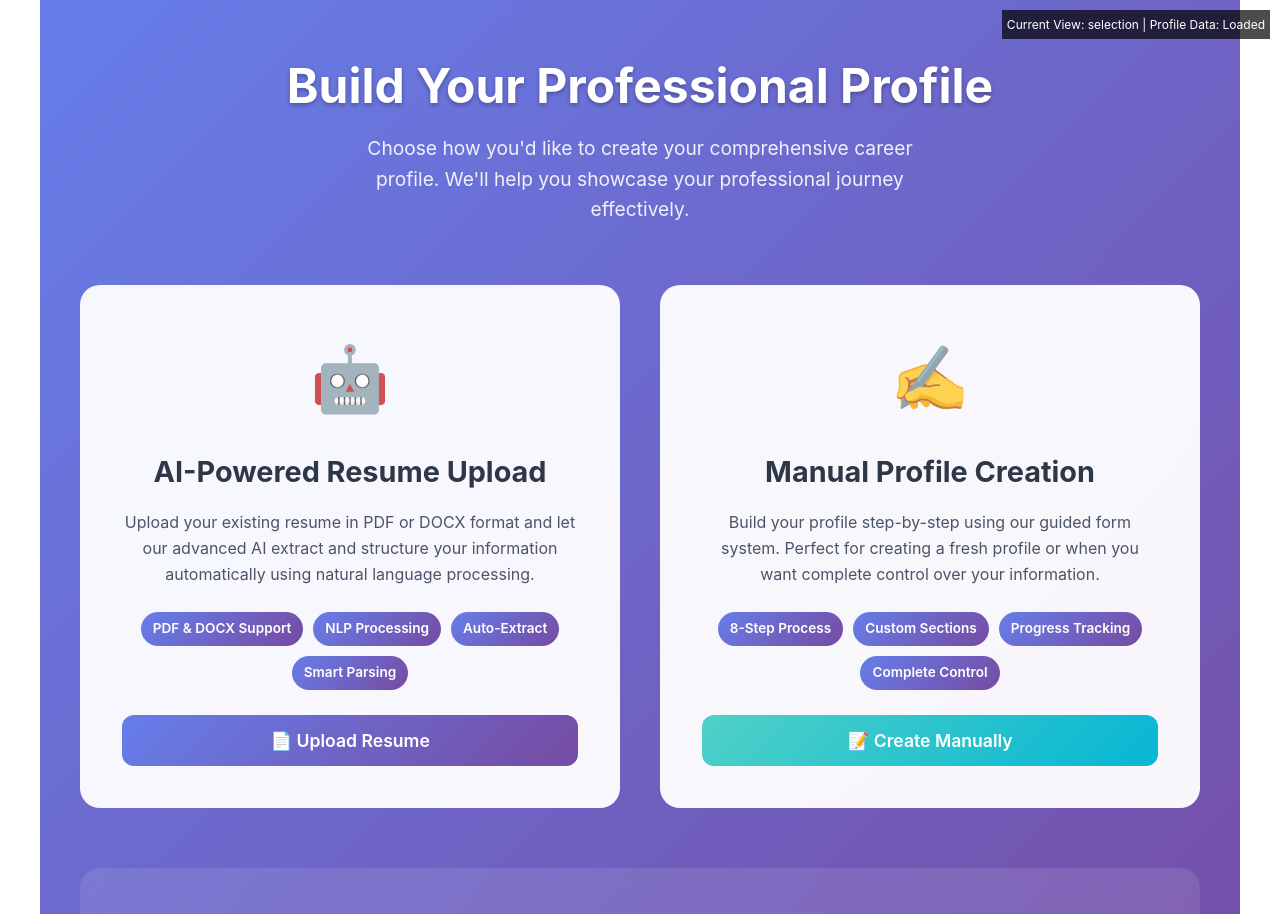
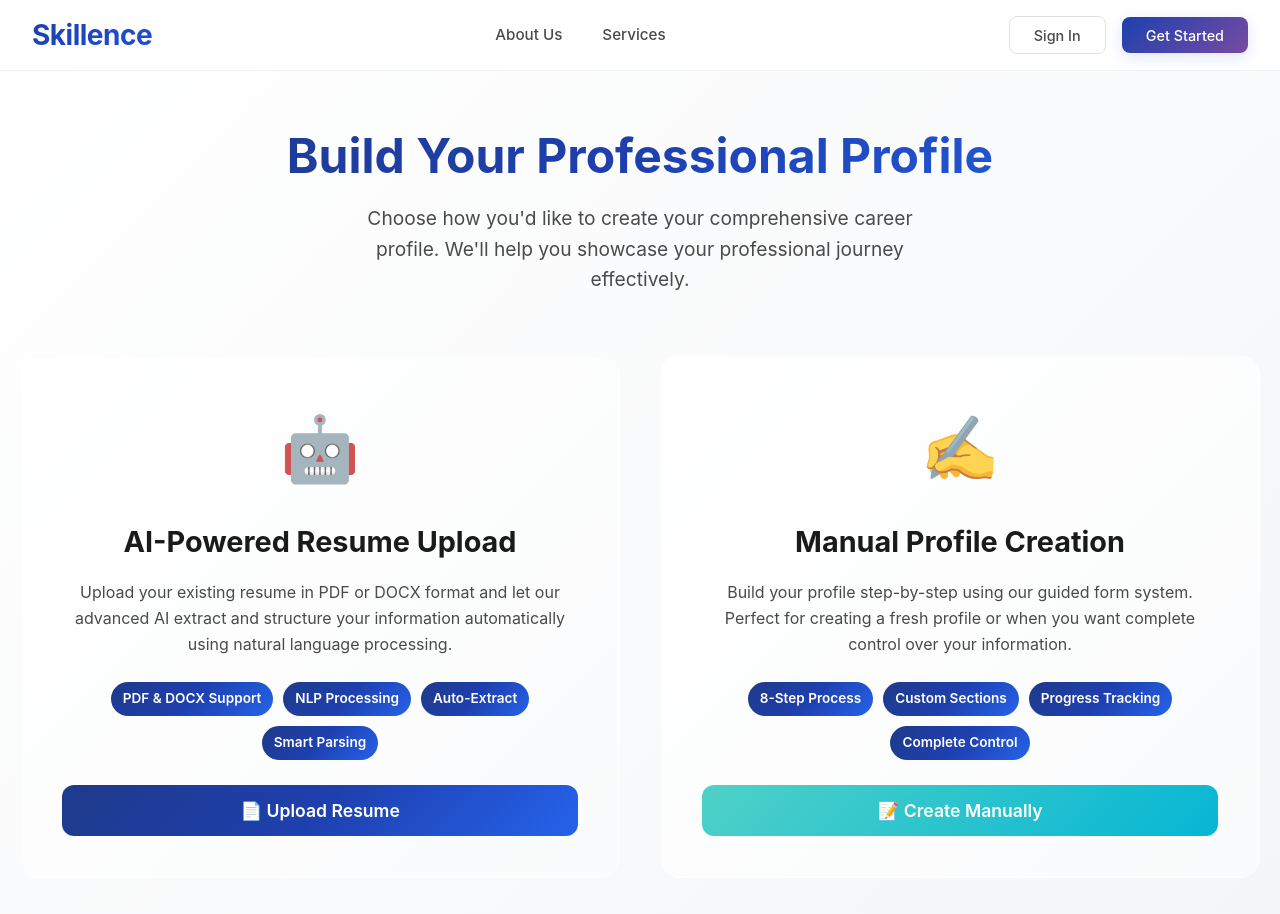
Before and after one commit to SolarisXD/Skillence, a React (Vite) app in the folder frontend/: page /dashboard/resume in a window 1280 px wide. Shown: the top 914 px of the page. Built offline with nearby package versions, Linux system fonts and the light colour scheme.

Commit message:
Fixed Dashboard

```diff
--- a/frontend/src/components/AuthModal.jsx
+++ b/frontend/src/components/AuthModal.jsx
@@ -53,7 +53,7 @@ const AuthModal = ({ isOpen, onClose, mode, onSwitchMode }) => {
           localStorage.setItem('userId', data.user_id);
           localStorage.setItem('user', JSON.stringify({ email: formData.email, name: formData.name }));
           onClose();
-          navigate('/dashboard/resume'); // Navigate to resume dashboard
+          // Stay on landing page after signup
         } else {
           const errorData = await response.json();
           setError(errorData.detail || 'Registration failed');
@@ -76,7 +76,7 @@ const AuthModal = ({ isOpen, onClose, mode, onSwitchMode }) => {
           localStorage.setItem('userId', data.user_id);
           localStorage.setItem('user', JSON.stringify({ email: formData.email }));
           onClose();
-          navigate('/dashboard/resume'); // Navigate to resume dashboard
+          // Stay on landing page after login
         } else {
           const errorData = await response.json();
           setError(errorData.detail || 'Login failed');
--- a/frontend/src/components/Dashboard/ResumeDashboard.css
+++ b/frontend/src/components/Dashboard/ResumeDashboard.css
@@ -1,12 +1,14 @@
 /* ProfileBuilder - Comprehensive Career Profile Creation System */
+/* Using consistent styling with landing page */
 
 .profile-builder-container {
-  max-width: 1200px;
-  margin: 0 auto;
-  padding: 20px;
+  width: 100%;
   min-height: 100vh;
-  background: linear-gradient(135deg, #667eea 0%, #764ba2 100%);
+  padding: 90px 0 20px 0; /* Top padding to account for fixed navbar, no side padding for full width */
+  background: var(--primary-gradient);
   font-family: 'Inter', 'Segoe UI', Tahoma, Geneva, Verdana, sans-serif;
+  color: var(--text-primary);
+  transition: var(--transition-base);
 }
 
 /* ==================== PROFILE SELECTION ==================== */
@@ -14,6 +16,8 @@
 .profile-selection-container {
   text-align: center;
   padding: 40px 20px;
+  max-width: 1400px; /* Increased max-width for better use of space */
+  margin: 0 auto;
 }
 
 .profile-header {
@@ -23,14 +27,17 @@
 .profile-header h1 {
   font-size: 3rem;
   font-weight: 700;
-  color: white;
+  color: var(--text-primary);
   margin-bottom: 20px;
-  text-shadow: 0 2px 4px rgba(0, 0, 0, 0.3);
+  background: var(--accent-gradient);
+  -webkit-background-clip: text;
+  -webkit-text-fill-color: transparent;
+  background-clip: text;
 }
 
 .profile-header p {
   font-size: 1.2rem;
-  color: rgba(255, 255, 255, 0.9);
+  color: var(--text-secondary);
   max-width: 600px;
   margin: 0 auto;
 }
@@ -43,7 +50,7 @@
 }
 
 .profile-option {
-  background: rgba(255, 255, 255, 0.95);
+  background: var(--card-gradient);
   backdrop-filter: blur(10px);
   border-radius: 20px;
   padding: 40px;
@@ -59,9 +66,9 @@
 
 .profile-option:hover {
   transform: translateY(-10px);
-  box-shadow: 0 20px 40px rgba(0, 0, 0, 0.2);
-  border-color: #667eea;
-  background: rgba(255, 255, 255, 1);
+  box-shadow: var(--shadow-hover);
+  border-color: var(--accent-color);
+  background: var(--bg-primary);
 }
 
 .option-icon {
@@ -73,13 +80,13 @@
 .profile-option h3 {
   font-size: 1.8rem;
   font-weight: 700;
-  color: #2d3748;
+  color: var(--text-primary);
   margin-bottom: 15px;
 }
 
 .profile-option p {
   font-size: 1rem;
-  color: #4a5568;
+  color: var(--text-secondary);
   line-height: 1.6;
   margin-bottom: 25px;
   flex-grow: 1;
@@ -94,7 +101,7 @@
 }
 
 .option-features span {
-  background: linear-gradient(135deg, #667eea, #764ba2);
+  background: var(--accent-gradient);
   color: white;
   padding: 6px 12px;
   border-radius: 20px;
@@ -109,13 +116,13 @@
   font-size: 1.1rem;
   font-weight: 600;
   cursor: pointer;
-  transition: all 0.3s ease;
+  transition: var(--transition-base);
   width: 100%;
   margin-top: auto;
 }
 
 .option-button.primary {
-  background: linear-gradient(135deg, #667eea, #764ba2);
+  background: var(--accent-gradient);
   color: white;
 }
 
@@ -126,19 +133,20 @@
 
 .option-button:hover {
   transform: scale(1.05);
-  box-shadow: 0 8px 25px rgba(0, 0, 0, 0.2);
+  box-shadow: var(--shadow-hover);
 }
 
 .profile-benefits {
-  background: rgba(255, 255, 255, 0.1);
+  background: var(--card-gradient);
   backdrop-filter: blur(10px);
   border-radius: 20px;
   padding: 40px;
   margin-top: 40px;
+  border: 1px solid var(--border-color);
 }
 
 .profile-benefits h3 {
-  color: white;
+  color: var(--text-primary);
   font-size: 1.5rem;
   font-weight: 700;
   margin-bottom: 30px;
@@ -155,7 +163,7 @@
   display: flex;
   align-items: center;
   gap: 15px;
-  color: rgba(255, 255, 255, 0.9);
+  color: var(--text-secondary);
   font-size: 1rem;
 }
 
@@ -169,13 +177,14 @@
 .resume-upload-container,
 .manual-form-container,
 .profile-editor {
-  background: rgba(255, 255, 255, 0.95);
+  background: var(--card-gradient);
   backdrop-filter: blur(10px);
   border-radius: 20px;
   padding: 40px;
   margin: 20px auto;
-  max-width: 900px;
-  box-shadow: 0 20px 40px rgba(0, 0, 0, 0.1);
+  max-width: 1200px; /* Increased for better use of space */
+  box-shadow: var(--shadow-lg);
+  border: 1px solid var(--border-color);
 }
 
 .upload-header,
@@ -186,22 +195,23 @@
 }
 
 .back-button {
-  background: rgba(108, 117, 125, 0.1);
-  border: 1px solid rgba(108, 117, 125, 0.3);
-  color: #6c757d;
+  background: var(--bg-secondary);
+  border: 1px solid var(--border-color);
+  color: var(--text-secondary);
   padding: 10px 20px;
   border-radius: 8px;
   cursor: pointer;
   margin-bottom: 20px;
-  transition: all 0.3s ease;
+  transition: var(--transition-base);
   display: inline-flex;
   align-items: center;
   gap: 8px;
 }
 
 .back-button:hover {
-  background: rgba(108, 117, 125, 0.2);
+  background: var(--bg-tertiary);
   transform: translateX(-2px);
+  color: var(--text-primary);
 }
 
 .upload-header h2,
@@ -209,13 +219,13 @@
 .editor-header h2 {
   font-size: 2rem;
   font-weight: 700;
-  color: #2d3748;
+  color: var(--text-primary);
   margin-bottom: 10px;
 }
 
 .upload-header p,
 .form-header p {
-  color: #4a5568;
+  color: var(--text-secondary);
   font-size: 1.1rem;
 }
 
@@ -225,19 +235,19 @@
 }
 
 .file-drop-zone {
-  border: 3px dashed #cbd5e0;
+  border: 3px dashed var(--border-color);
   border-radius: 20px;
   padding: 60px 40px;
   text-align: center;
   cursor: pointer;
-  transition: all 0.3s ease;
-  background: rgba(247, 250, 252, 0.8);
+  transition: var(--transition-base);
+  background: var(--bg-secondary);
 }
 
 .file-drop-zone:hover,
 .file-drop-zone.drag-over {
-  border-color: #667eea;
-  background: rgba(102, 126, 234, 0.05);
+  border-color: var(--accent-color);
+  background: var(--bg-primary);
   transform: scale(1.02);
 }
 
@@ -282,7 +292,7 @@
 }
 
 .upload-button {
-  background: linear-gradient(135deg, #667eea, #764ba2);
+  background: var(--accent-gradient);
   color: white;
   border: none;
   padding: 15px 30px;
@@ -290,12 +300,12 @@
   font-size: 1.1rem;
   font-weight: 600;
   cursor: pointer;
-  transition: all 0.3s ease;
+  transition: var(--transition-base);
 }
 
 .upload-button:hover {
   transform: scale(1.05);
-  box-shadow: 0 8px 25px rgba(102, 126, 234, 0.3);
+  box-shadow: var(--shadow-hover);
 }
 
 /* Progress States */
--- a/frontend/src/components/Dashboard/ResumeDashboard.jsx
+++ b/frontend/src/components/Dashboard/ResumeDashboard.jsx
@@ -1,4 +1,6 @@
 import React, { useState, useRef, useEffect } from 'react';
+import { useNavigate } from 'react-router-dom';
+import Navbar from '../navbar';
 import './ResumeDashboard.css';
 
 // SkillTagInput Component for managing skill tags
@@ -2313,12 +2315,12 @@ const ProfileBuilder = () => {
   };
 
   return (
-    <div className="profile-builder-container">
-      <div className="debug-info" style={{position: 'fixed', top: '10px', right: '10px', background: 'rgba(0,0,0,0.7)', color: 'white', padding: '5px', fontSize: '12px', zIndex: 1000}}>
-        Current View: {currentView} | Profile Data: {profileData ? 'Loaded' : 'Empty'}
+    <>
+      <Navbar />
+      <div className="profile-builder-container">
+        {renderCurrentView()}
       </div>
-      {renderCurrentView()}
-    </div>
+    </>
   );
 };
 
--- a/frontend/src/components/navbar.jsx
+++ b/frontend/src/components/navbar.jsx
@@ -193,6 +193,18 @@ const Navbar = ({ onAuthClick, onAboutClick }) => {
           <div className="navbar-actions">
             {isAuthenticated ? (
               <>
+                {/* Dashboard Button - Only shown when logged in */}
+                <button
+                  className="dashboard-btn"
+                  onClick={() => navigate('/dashboard/resume')}
+                  title="Dashboard"
+                >
+                  <svg viewBox="0 0 24 24" className="dashboard-icon">
+                    <path fill="currentColor" d="M13,3V9H21V3M13,21H21V11H13M3,21H11V15H3M3,13H11V3H3V13Z" />
+                  </svg>
+                  <span>Dashboard</span>
+                </button>
+
                 <div className="profile-dropdown">
                   <button
                     className="profile-btn"
@@ -204,18 +216,6 @@ const Navbar = ({ onAuthClick, onAboutClick }) => {
                   </button>
                   {showDropdown && (
                     <div className="dropdown-menu">
-                      <button
-                        className="dropdown-item"
-                        onClick={() => {
-                          navigate('/dashboard/resume');
-                          setShowDropdown(false);
-                        }}
-                      >
-                        <svg viewBox="0 0 24 24" className="dropdown-icon">
-                          <path fill="currentColor" d="M14,2H6A2,2 0 0,0 4,4V20A2,2 0 0,0 6,22H18A2,2 0 0,0 20,20V8L14,2M18,20H6V4H13V9H18V20Z" />
-                        </svg>
-                        <span>Resume Dashboard</span>
-                      </button>
                       <a href="/profile" className="dropdown-item">
                         <svg viewBox="0 0 24 24" className="dropdown-icon">
                           <path fill="currentColor" d="M12,4A4,4 0 0,1 16,8A4,4 0 0,1 12,12A4,4 0 0,1 8,8A4,4 0 0,1 12,4M12,14C16.42,14 20,15.79 20,18V20H4V18C4,15.79 7.58,14 12,14Z" />
```
Also changed, not shown: 1 other file (tests, documents, lock files or other folders).
